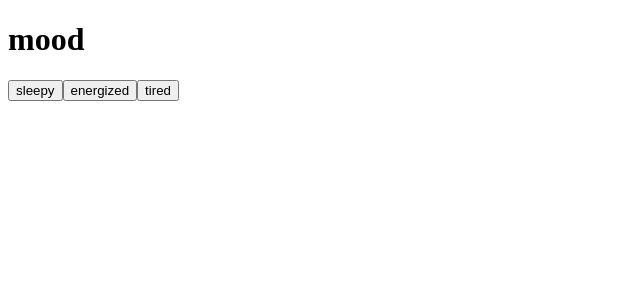
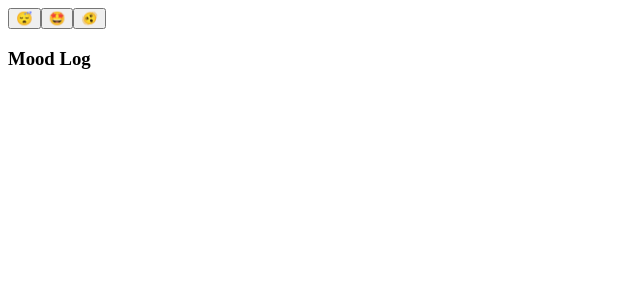
Before and after one commit to JackyKYFung/mood-log, a React (Vite) app: page / in a window 1280 px wide. Shown: the top 300 px of the page, without its empty margins (0-640 px from the left). Built offline with nearby package versions, Linux system fonts and the light colour scheme.

Commit message:
added mood icons + ul position + button function

```diff
--- a/src/App.tsx
+++ b/src/App.tsx
@@ -1,16 +1,26 @@
-
-
+import { useState } from 'react'
 import './App.css'
 
 function App() {
+  const [moodList, setMoodList] = useState([]);
+
+  function addMood(newEmoji) {
+    console.log('emoji is clicked');
+  }
 
 return (
-  <div>
-    <h1>mood</h1>
-    <button>sleepy</button>
-    <button>energized</button>
-    <button>tired</button>
-  </div>
+  <main>
+    <div>
+      <button onClick={addMood}>😴</button>
+      <button onClick={addMood}>🤩</button>
+      <button onClick={addMood}>🫨</button>
+    </div>
+
+    <h3>Mood Log</h3>
+    <ul>
+    {moodList}
+    </ul>
+  </main>
 )
 
 }
```
